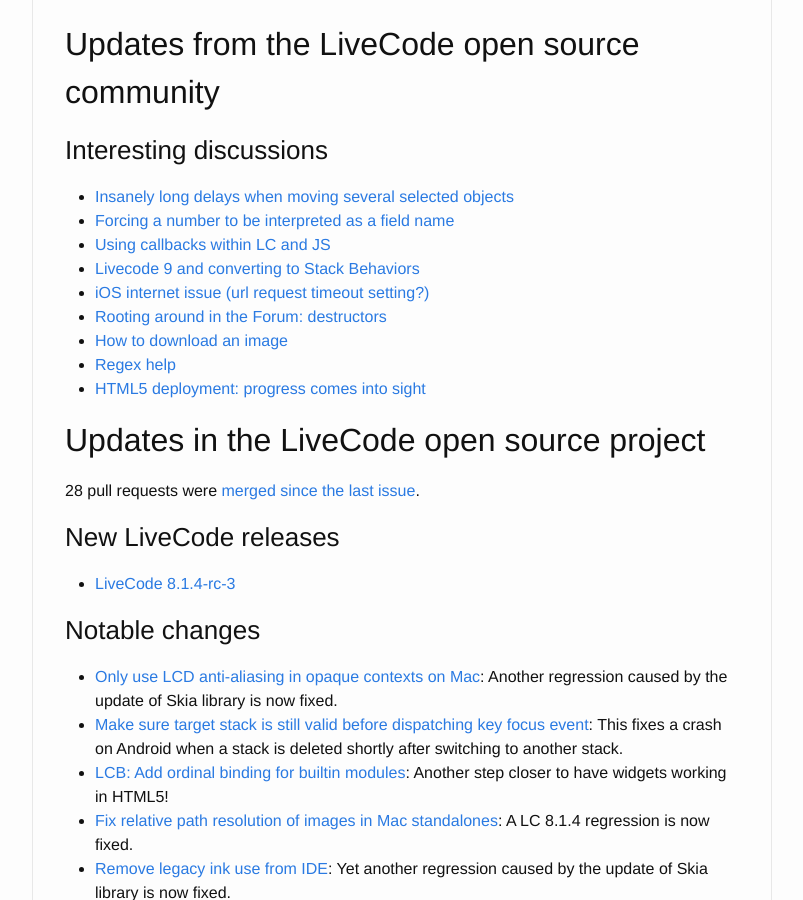
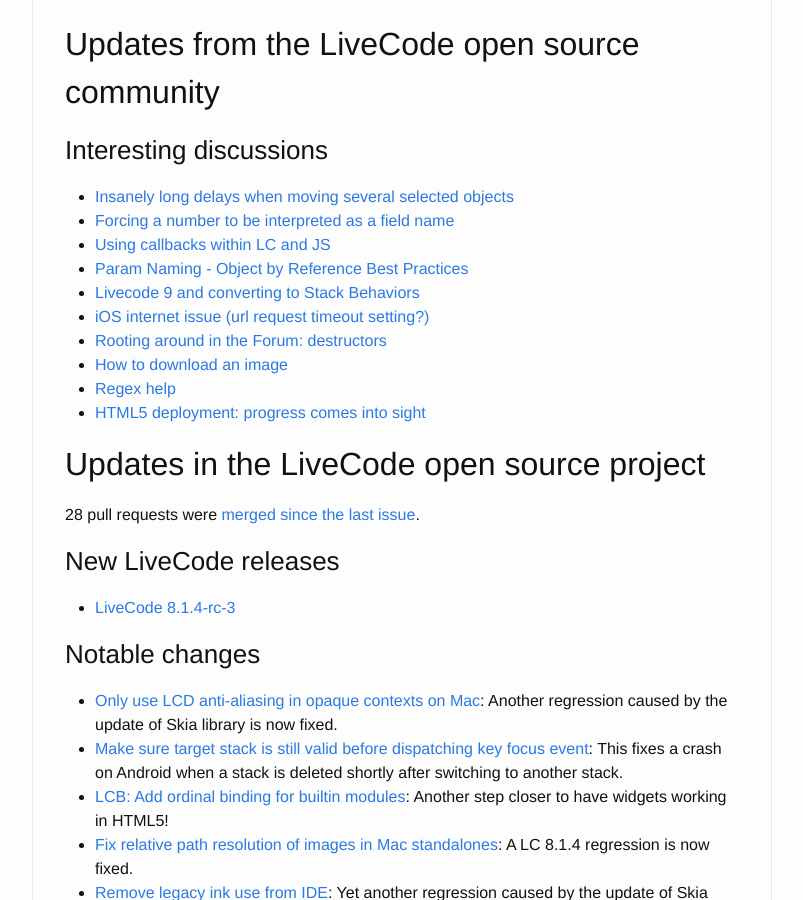
Before and after one commit to livecode/this-week-in-livecode, a Jekyll site: the page built from _posts/2017-06-05-this-week-in-livecode-85.markdown, in a window 1280 px wide and 900 px high, scrolled down 414 px. Shown: the whole window, without its empty margins (238-1041 px from the left). Built offline with Jekyll 4.4.1, drawn with Linux system fonts in a browser that asks for light colours.

Commit message:
Issue 85 - Fixed incorrect link

```diff
--- a/_posts/2017-06-05-this-week-in-livecode-85.markdown
+++ b/_posts/2017-06-05-this-week-in-livecode-85.markdown
@@ -26,7 +26,8 @@
 - [Insanely long delays when moving several selected objects](https://www.mail-archive.com/use-livecode@lists.runrev.com/msg85373.html)
 - [Forcing a number to be interpreted as a field name](https://www.mail-archive.com/use-livecode@lists.runrev.com/msg85378.html)
 - [Using callbacks within LC and JS](https://www.mail-archive.com/use-livecode@lists.runrev.com/msg85394.html)
-- [Livecode 9 and converting to Stack Behaviors](https://www.mail-archive.com/use-livecode@lists.runrev.com/msg85411.html)
+- [Param Naming - Object by Reference Best Practices](https://www.mail-archive.com/use-livecode@lists.runrev.com/msg85411.html)
+- [Livecode 9 and converting to Stack Behaviors](https://www.mail-archive.com/use-livecode@lists.runrev.com/msg85407.html)
 - [iOS internet issue (url request timeout setting?)](https://www.mail-archive.com/use-livecode@lists.runrev.com/msg85419.html)
 - [Rooting around in the Forum: destructors](https://www.mail-archive.com/use-livecode@lists.runrev.com/msg85464.html)
 - [How to download an image](https://www.mail-archive.com/use-livecode@lists.runrev.com/msg85474.html)
```
